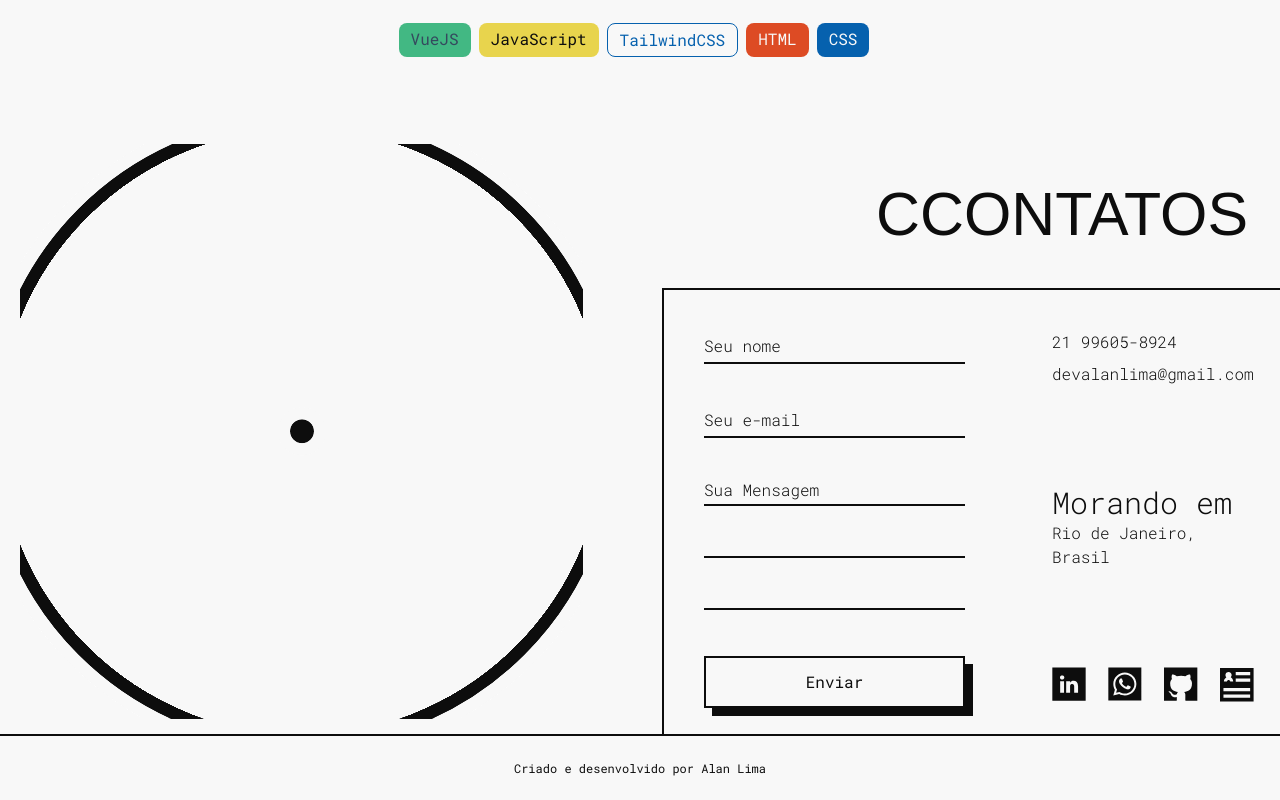
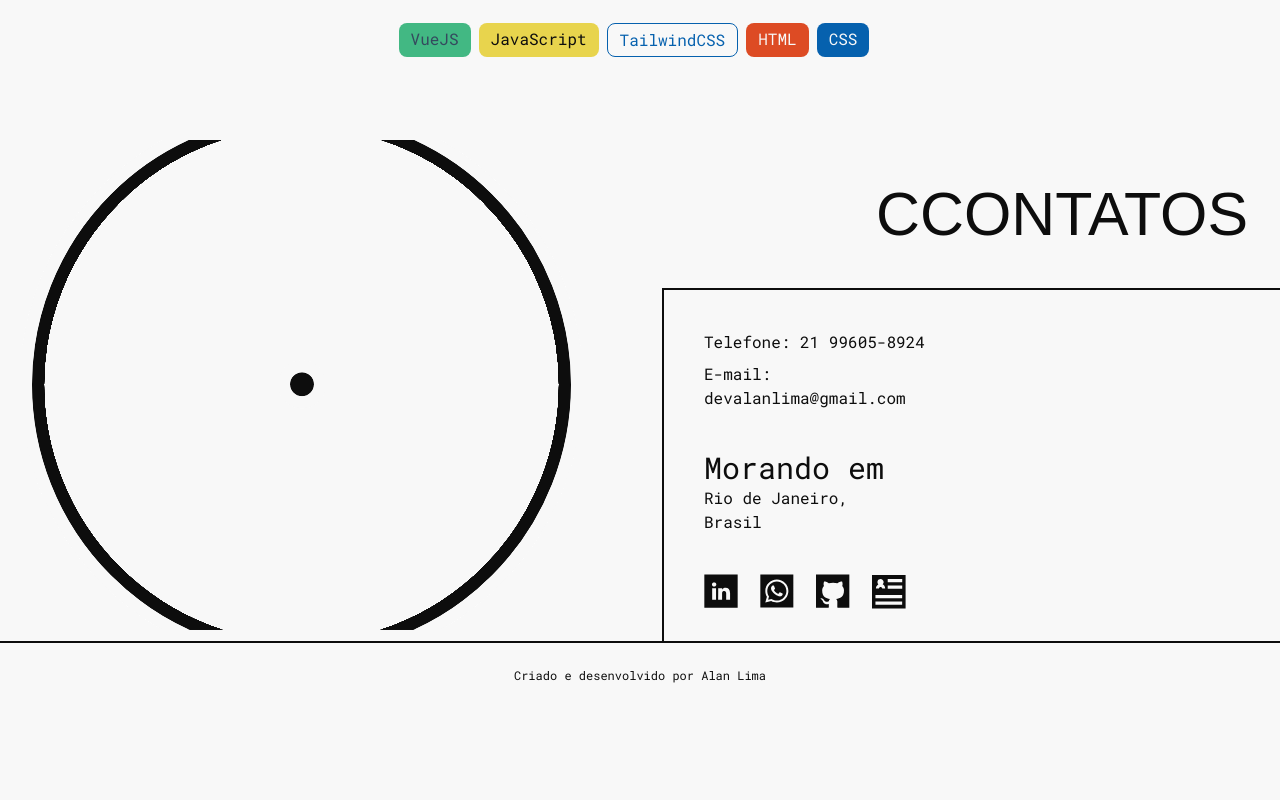
Before and after one commit to devalanlima/portfolio, a Vue app: page / in a window 1280 px wide. Shown: the part 1433-2233 px from the top of the page. After the commit the page ends 2140 px from the top, so only its background shows below. Built offline with nearby package versions, Linux system fonts and the light colour scheme; a web font is replaced by a local one.

Commit message:
Fix: Removed contact form temporarily because formsubmit.co did not  work properly after update

```diff
--- a/src/components/sections/SectionThree.vue
+++ b/src/components/sections/SectionThree.vue
@@ -8,13 +8,8 @@
         <HipnoCircle class="hidden md:flex absolute left-5  top-1/2 -translate-y-1/2" />
         <div
             class="w-[110%] md:w-[100%] md:translate-x-1/2 ml-7 p-7 xl:p-10 mt-7 border-2 border-b-transparent border-preto dark:border-branco">
-            <form
-                class="w-full gap-7 pr-7 xl:pr-0 max-w-[70vw] md:max-w-[43vw] xl:max-w-[550px] grid grid-cols-1 xl:grid-cols-2 xl:justify-between"
-                action="https://formsubmit.co/devalanlima@gmail.com" method="POST">
-                <input type="hidden" name="_captcha" value="false"> <!-- Disable reCAPTCHA -->
-                <input type="hidden" name="_next" value="https://devalanlima.github.io/portfolio/#Contatos">
-                <!-- alternative url -->
-                <ul class="flex flex-col gap-10 ">
+            <div class="w-full gap-7 pr-7 xl:pr-0 max-w-[70vw] md:max-w-[43vw]  grid grid-cols-1 xl:grid-cols-2 xl:justify-between">
+                <!-- <ul class="flex flex-col gap-10 ">
                     <li class="relative">
                         <label for="contact-name"
                             :class="['absolute -top-4 text-sm font-roboto font-light text-red-600 dark:text-red-400', { 'hidden': nomeIsValid }]">Mínimo
@@ -49,17 +44,17 @@
                             <div class="w-full h-full bg-preto dark:bg-branco absolute top-0 left-0 mt-2 ml-2 -z-10"></div>
                         </div>
                     </li>
-                </ul>
+                </ul> -->
                 <div
-                    class="font-roboto text-preto dark:text-branco flex flex-col mt-4 xl:mt-0 gap-2 w-full max-w-[202px] xl:self-start xl:place-self-end h-full pb-5 justify-around xl:pb-0 xl:justify-between font-light">
+                    class="font-roboto text-preto dark:text-branco flex flex-col mt-4 xl:mt-0 gap-10 w-full  xl:self-start xl:place-self-end h-full pb-5 justify-around xl:pb-0 xl:justify-between">
                     <div class="flex flex-col gap-2">
-                        <p>21 99605-8924</p>
-                        <p>devalanlima@gmail.com</p>
+                        <p>Telefone: 21 99605-8924</p>
+                        <p>E-mail: devalanlima@gmail.com</p>
                     </div>
-                    <p class="hidden xl:block"><span class="text-3xl">Morando em</span> Rio de Janeiro, Brasil</p>
-                    <ContactIcons class="justify-between" />
+                    <p class="hidden xl:block max-w-[200px]"><span class="text-3xl">Morando em</span> Rio de Janeiro, Brasil</p>
+                    <ContactIcons class="justify-between max-w-[202px]" />
                 </div>
-            </form>
+            </div>
         </div>
         <MainModal
         :key="suaMensagem"
```
